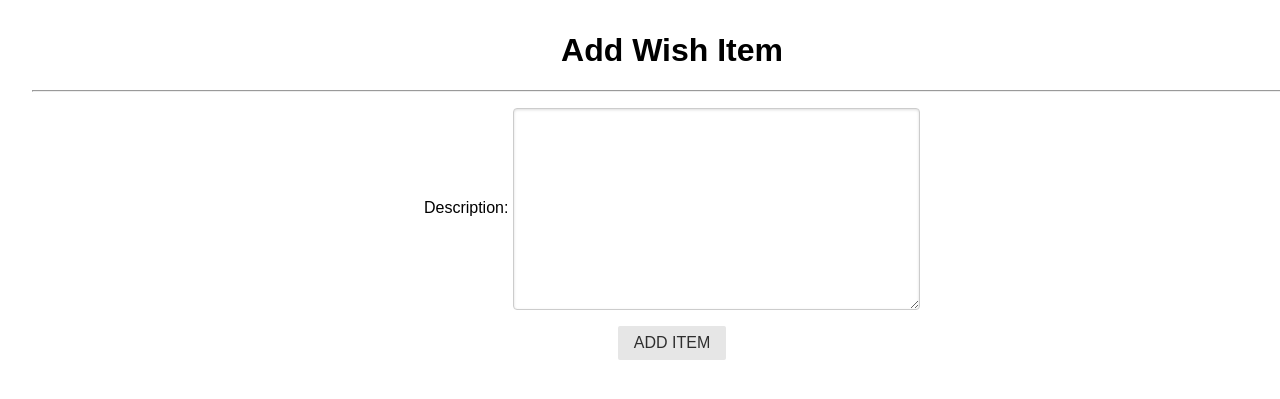
After one commit to DTAngie/unit-3-assessment, a Django app: page /items/create/ in a window 1280 px wide. The commit adds this page. Shown: the top 399 px of the page. Run offline with Django 3.2, Linux system fonts and the light colour scheme; some libraries are stand-ins or nearby versions.

Commit message:
add items

```diff
--- /dev/null
+++ b/wishlist/forms.py
@@ -0,0 +1,4 @@
+from django import forms
+
+class ItemForm(forms.Form):
+    description = forms.CharField(widget=forms.Textarea())
--- a/wishlist/models.py
+++ b/wishlist/models.py
@@ -3,4 +3,4 @@ from django.db import models
 # Create your models here.
 
 class Item(models.Model):
-    description: models.CharField(max_length=250)
+    description = models.CharField(max_length=250)
--- /dev/null
+++ b/wishlist/templates/wishlist/item_form.html
@@ -0,0 +1,10 @@
+{% extends 'base.html' %}
+{% block content %}
+<h1>Add Wish Item</h1>
+<hr>
+<form class="pure-form" action="" method="POST">
+    {% csrf_token %}
+    {{form.as_p}}
+    <button class="pure-button" type="submit">ADD ITEM</button>
+</form>
+{% endblock %}
--- a/wishlist/urls.py
+++ b/wishlist/urls.py
@@ -3,4 +3,5 @@ from . import views
 
 urlpatterns = [
     path('', views.index, name='index'),
+    path('items/create/', views.ItemCreate.as_view(), name="item_create" ),
 ]
--- a/wishlist/views.py
+++ b/wishlist/views.py
@@ -1,5 +1,19 @@
 from django.shortcuts import render
+from .models import Item
+from django.views.generic.edit import CreateView
+from .forms import ItemForm
 
 # Create your views here.
 def index(request):
-    return render(request, 'index.html')
+    items = Item.objects.all()
+    return render(request, 'index.html', {'items': items})
+
+class ItemCreate(CreateView):
+    model = Item
+    fields = ['description']
+    success_url = '/'
+
+    def get_context_data(self, **kwargs):
+        context = super(ItemCreate, self).get_context_data(**kwargs)
+        context['form'] = ItemForm()
+        return context
```
Also changed, not shown: wishlist/templates/index.html (+10 -0 lines), wishlist/migrations/0002_item_description.py (added).
